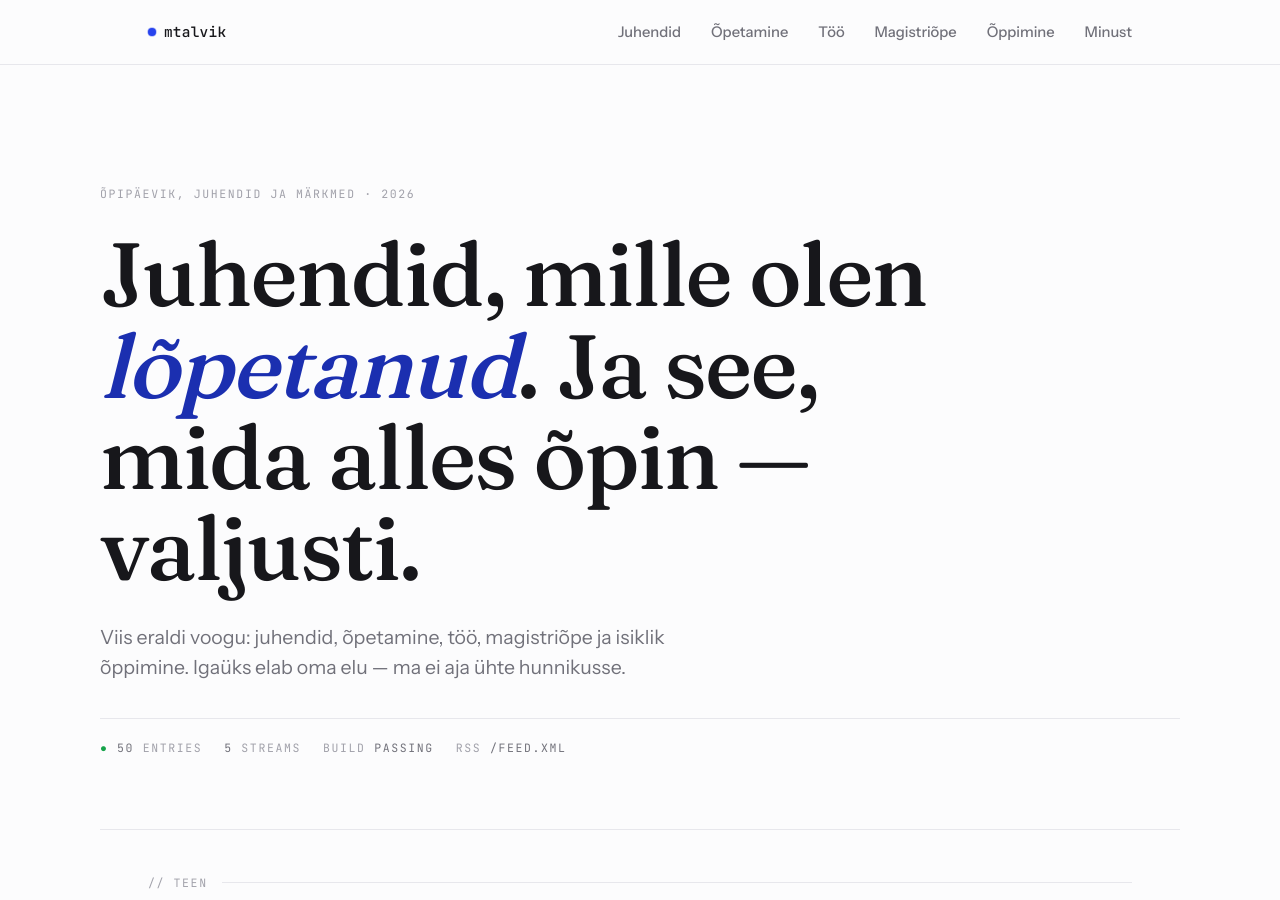
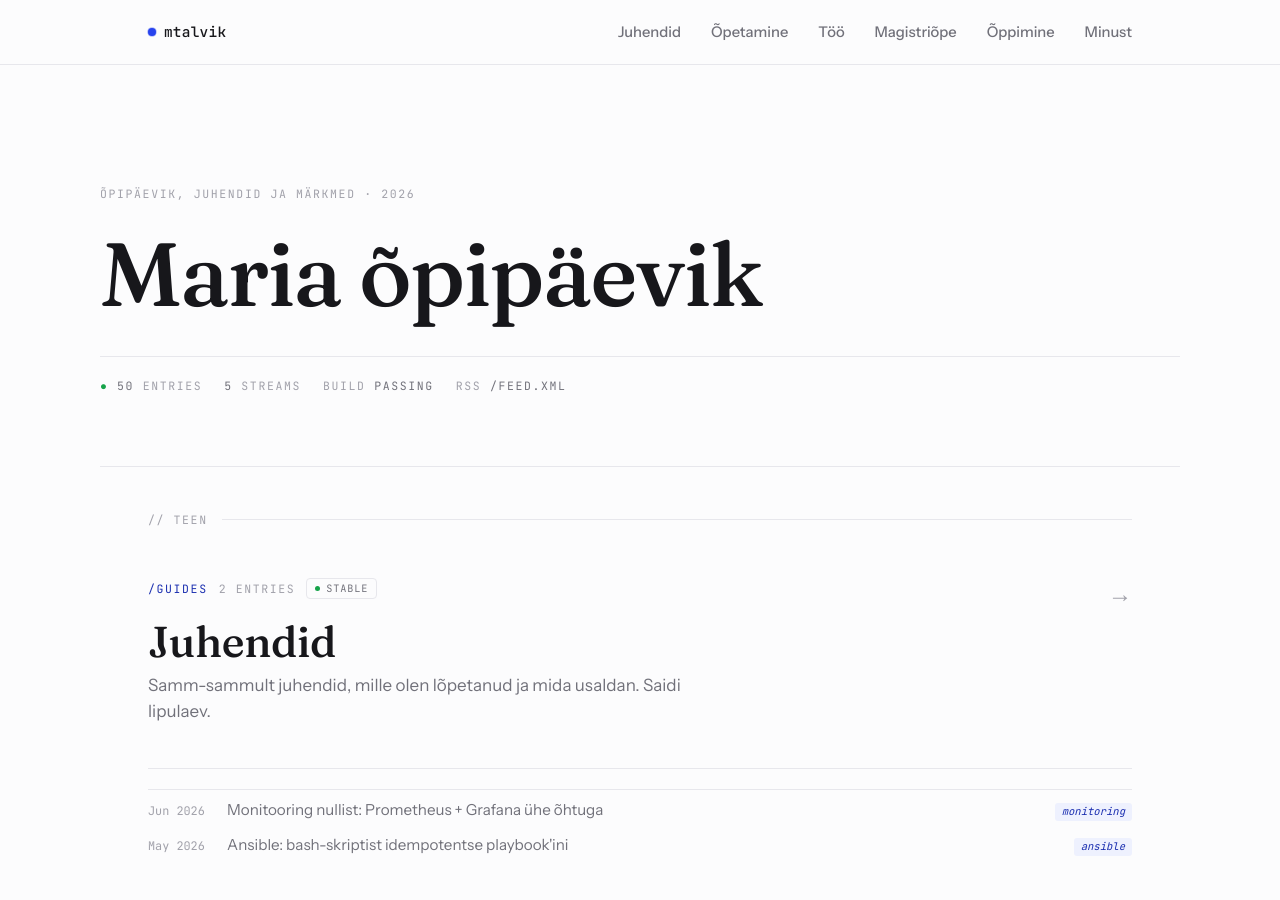
Before and after one commit to mtalvik/blog, a Jekyll site: the page built from index.html, in a window 1280 px wide and 900 px high. Built offline with Jekyll 4.4.1, drawn with Linux system fonts in a browser that asks for light colours.

Commit message:
plain title

```diff
--- a/index.html
+++ b/index.html
@@ -6,8 +6,7 @@ layout: default
 
 <section class="hero wrap">
   <div class="kicker mono">{{ site.tagline }} · 2026</div>
-  <h1>Juhendid, mille olen <em>lõpetanud</em>. Ja see, mida alles õpin — valjusti.</h1>
-  <p class="lead">Viis eraldi voogu: juhendid, õpetamine, töö, magistriõpe ja isiklik õppimine. Igaüks elab oma elu — ma ei aja ühte hunnikusse.</p>
+  <h1>Maria õpipäevik</h1>
   <div class="sysline mono">
     <span><b class="ok">●</b> <span class="k">{{ total }}</span> entries</span>
     <span><span class="k">{{ site.data.streams | size }}</span> streams</span>
```
